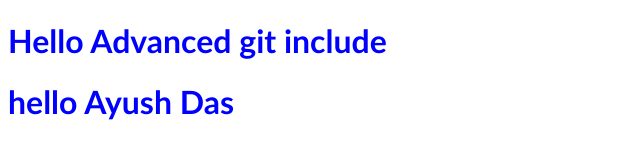
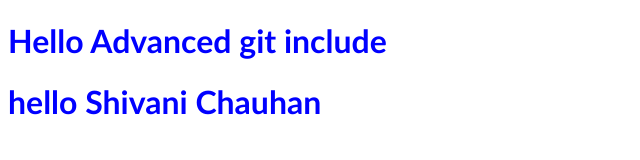
Before and after one commit to iamayushdas/gitAdvance, a plain HTML site: page index.html in a window 1280 px wide. Shown: the whole page, without its empty margins (0-640 px from the left). Drawn offline with Linux system fonts and the light colour scheme.

Commit message:
Rush Commit

```diff
--- a/index.html
+++ b/index.html
@@ -9,6 +9,6 @@
 </head>
 <body>
     <h1>Hello Advanced git include</h1>
-    <h1>hello Ayush Das</h1>
+    <h1>hello Shivani Chauhan</h1>
 </body>
 </html>
```
